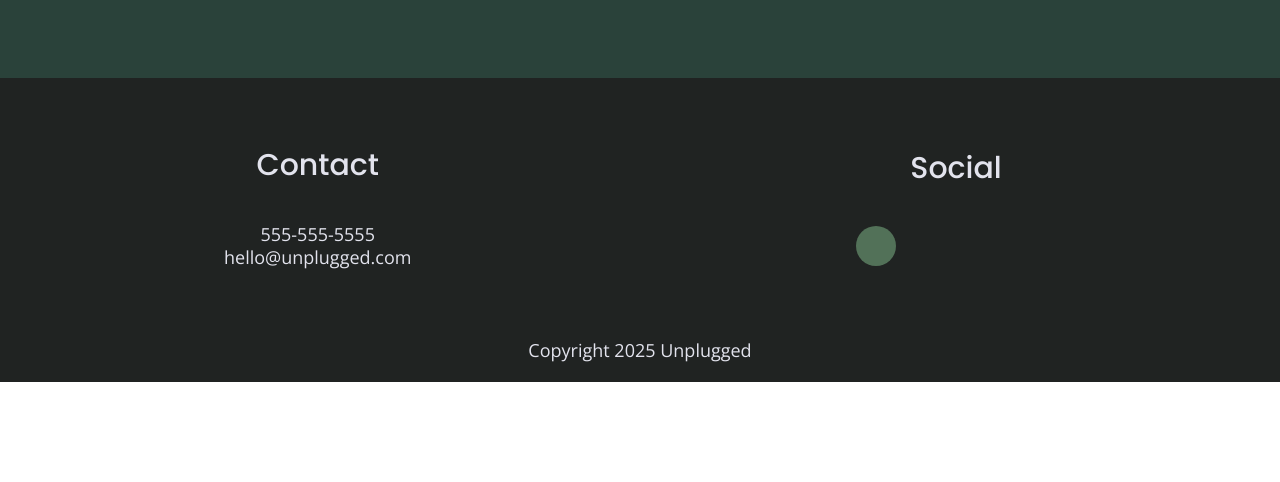
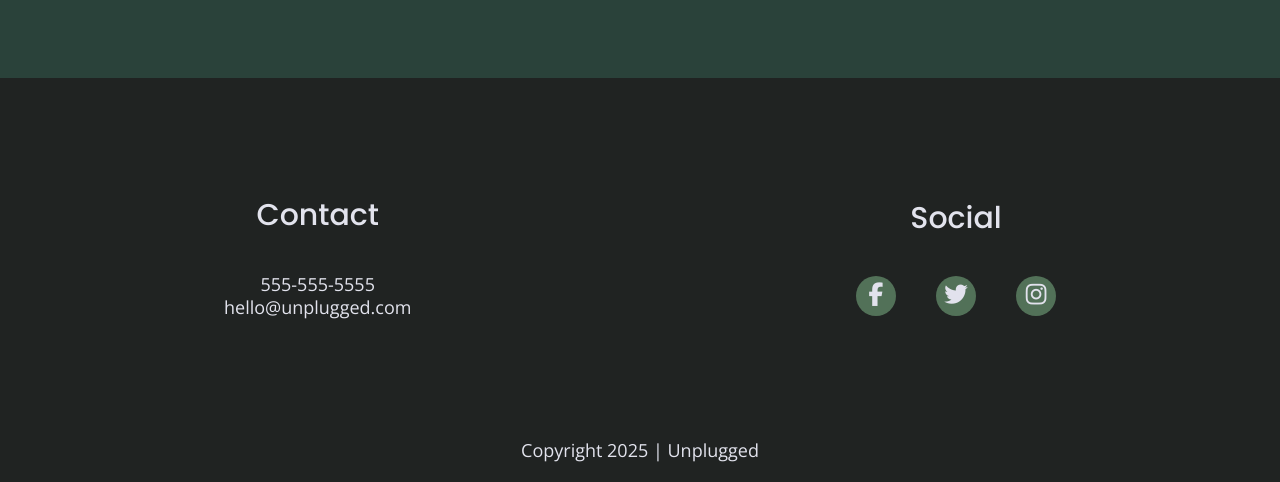
Before and after one commit to Sarai2100/unplugged-project, a website built with Parcel: page index.html in a window 1280 px wide. Shown: the part 2438-2920 px from the top of the page. Before the commit the page ends 2820 px from the top, so only its background shows below. Built offline with nearby package versions, Linux system fonts and the light colour scheme.

Commit message:
Social media icons fixed

```diff
--- a/css/main.css
+++ b/css/main.css
@@ -216,7 +216,6 @@ footer p {
 
 footer .content-wrapper {
   width: 55%;
-  margin: 50px 0;
 }
 
 footer .contact {
@@ -632,7 +631,6 @@ input[type=button] {
     display: flex;
     justify-content: space-between;
     align-items: center;
-    flex-direction: row;
   }
 
   footer .contact {
@@ -779,9 +777,11 @@ input[type=button] {
     width: 42%;
   }
 
+  /* Footer */
   footer h4 {
     font-size: 1.875em;
   }
+
 
   /* =================== About Page ================== */
 
--- a/index.html
+++ b/index.html
@@ -177,18 +177,20 @@
             <h4>Social</h4>
             <div class="social-icons">
               <p>
-                <a
-                  href="https://www.facebook.com/login/?next=https%3A%2F%2Fwww.facebook.com%2F"
-                  target="_blank"
-                  rel="noopener"
-                ></a>
+                <a href="https://www.facebook.com/Skillcrush/" target="_blank"><i class="fab fa-facebook-f"></i></a>
+              </p>
+              <p>
+                <a href="https://twitter.com/Skillcrush" target="_blank"><i class="fab fa-twitter"></i></a>
+              </p>
+              <p>
+                <a href="https://www.instagram.com/skillcrush/" target="_blank"><i class="fab fa-instagram"></i></a>
               </p>
             </div>
           </div>
         </div>
       </div>
       <div class="copyright">
-        <p>Copyright 2025 Unplugged</p>
+        <p>Copyright 2025 | Unplugged</p>
       </div>
     </footer>
     <script src="js/vendor/modernizr-3.11.2.min.js"></script>
```
Also changed, not shown: faq/index.html (+7 -3 lines).
